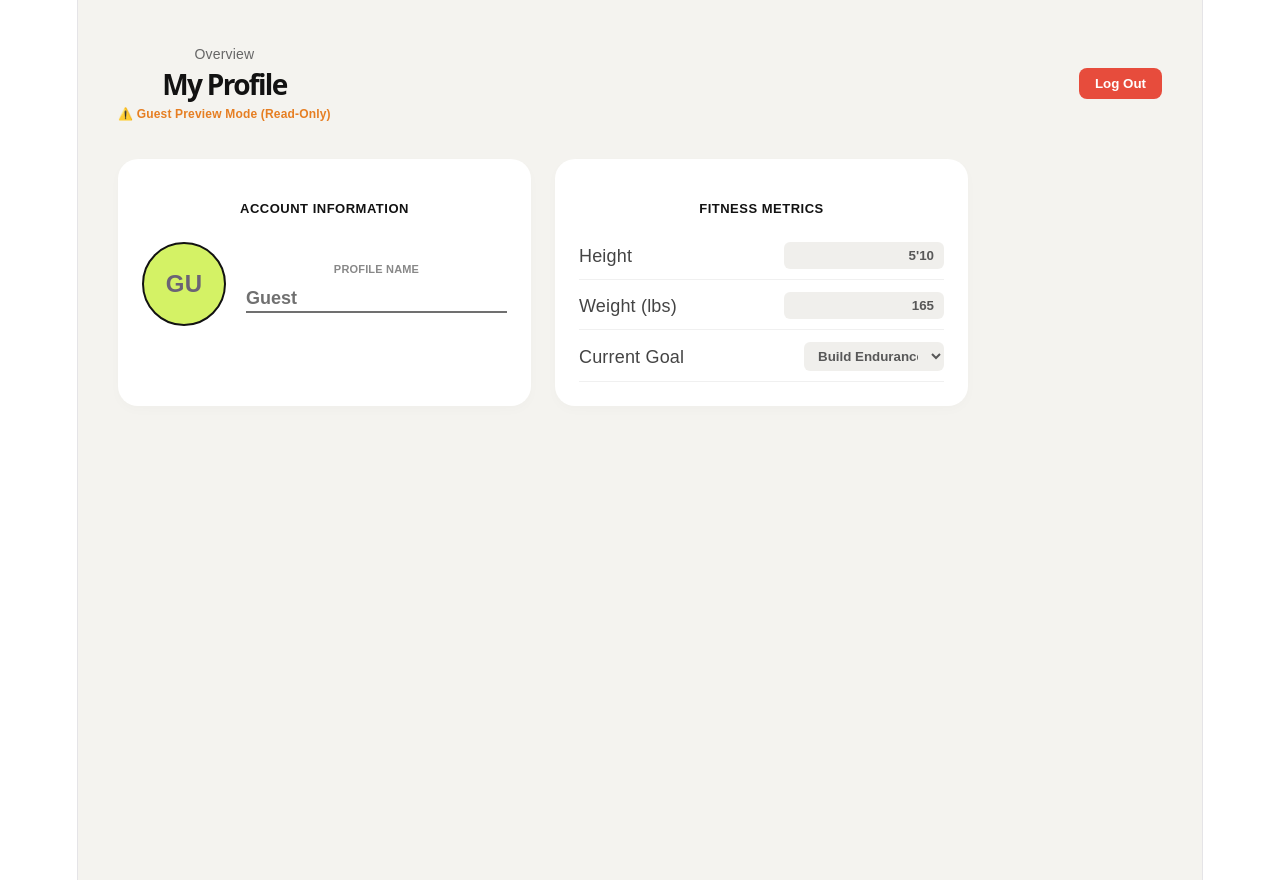
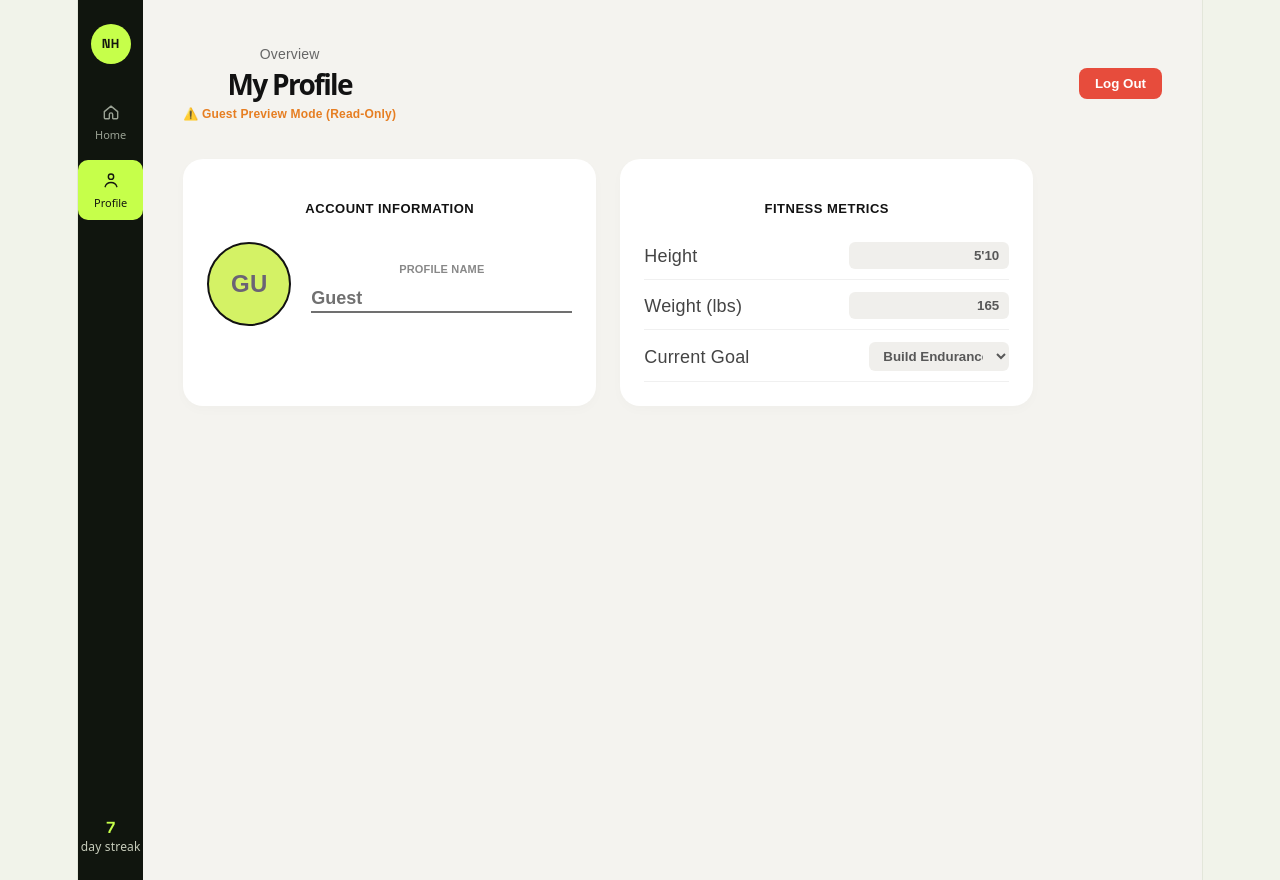
Before and after one commit to AlexV4981/Bobcat-fitness, a React app in the folder frontend/: page / in a window 1280 px wide. Both pictures are taken after a click on the button "Browse as Guest". Built offline with nearby package versions, Linux system fonts and the light colour scheme; the HTML template or start-up script is replaced by a standard one.

Commit message:
RZ-TFCRT-12-GUI-Login-Profile-Page I merged it with current home page

```diff
--- a/frontend/src/App.jsx
+++ b/frontend/src/App.jsx
@@ -1,4 +1,6 @@
 import { useState } from 'react';
+import HomePage from './HomePage';
+import Sidebar from './components/Sidebar';
 import LoginPage from './LoginPage';
 import ProfilePage from './ProfilePage';
 import './App.css';
@@ -16,6 +18,7 @@ export default function App() {
     goal: 'Build Endurance'
   });
 
+  const [page, setPage] = useState('profile');
   const [authError, setAuthError] = useState('');
   const handleLoginSubmit = (username, password, isRegistering) => {
     setAuthError('');
@@ -84,6 +87,7 @@ export default function App() {
     setUser(prev => ({ ...prev, [field]: value }));
   };
   const handleLogout = () => {
+    setPage('home');
     setUser({
       username: '',
       password: '',
@@ -105,8 +109,10 @@ export default function App() {
       />
     );
   }
+  if (page === 'profile') {
   return (
     <div style={{ display: 'flex', minHeight: '100vh', backgroundColor: '#121212' }}>
+      <Sidebar activePage="profile" onNavigate={setPage} />
       <ProfilePage
         user={user.username}
         isGuest={user.isGuest}
@@ -120,3 +126,12 @@ export default function App() {
     </div>
   );
 }
+
+  return (
+    <HomePage
+      userName={user.username}
+      onNavigate={setPage}
+      onLogout={handleLogout}
+    />
+  );
+}
--- a/frontend/src/HomePage.css
+++ b/frontend/src/HomePage.css
@@ -1,6 +1,6 @@
 @import url("https://fonts.googleapis.com/css2?family=Space+Grotesk:wght@500;600;700&family=Inter:wght@400;500;600;700&display=swap");
 
-.home {
+:root {
   --bg: #F1F3EA;
   --surface: #FFFFFF;
   --border: #E3E6DA;
@@ -22,7 +22,9 @@
   --radius-md: 14px;
   --radius-sm: 10px;
   --shadow-card: 0 1px 2px rgba(20, 23, 15, 0.04), 0 8px 24px rgba(20, 23, 15, 0.05);
+}
 
+.home {
   display: grid;
   grid-template-columns: 84px 1fr;
   min-height: 100vh;
--- a/frontend/src/HomePage.jsx
+++ b/frontend/src/HomePage.jsx
@@ -8,10 +8,10 @@ import { AtAGlance, BestThisWeek, DailyNutrition, FormReview, MySpotlight, PageH
  * owns its own mock data for now — see the "TODO(api)" comment at the top
  * of each file for where to wire in the real FastAPI endpoint.
  */
-export default function HomePage({ userName = "there" }) {
+export default function HomePage({ userName = "there", onNavigate, onLogout  }) {
   return (
     <div className="home">
-      <Sidebar />
+      <Sidebar onNavigate={onNavigate} onLogout={onLogout} />
 
       <main className="content">
         <PageHeader userName={userName} />
--- a/frontend/src/components/Sidebar.jsx
+++ b/frontend/src/components/Sidebar.jsx
@@ -1,4 +1,3 @@
-import { useState } from "react";
 import NavIcon from "./NavIcon";
 
 /**
@@ -16,22 +15,26 @@ import NavIcon from "./NavIcon";
  * Props: none.
  */
 
-const NAV_ITEMS = ["home", "workouts", "nutrition", "profile"];
+//const NAV_ITEMS = ["home", "workouts", "nutrition", "profile"];
 
-export default function Sidebar() {
-  // TODO(api): drive from GET /api/streak, and route changes instead of local state
-  const [activeNav, setActiveNav] = useState("home");
+// Only these have real pages so far; the rest are ignored for now
+const AVAILABLE_PAGES = ["home", "profile"];
+
+export default function Sidebar({ activePage = "home", onNavigate, onLogout }) {
+  const handleClick = (item) => {
+    if (AVAILABLE_PAGES.includes(item)) onNavigate?.(item);
+  };
 
   return (
     <aside className="sidebar">
       <div className="sidebar-avatar" aria-hidden="true">NH</div>
 
       <nav className="sidebar-nav">
-        {NAV_ITEMS.map((item) => (
+        {AVAILABLE_PAGES.map((item) => (
           <button
             key={item}
-            className={`sidebar-nav-item ${activeNav === item ? "is-active" : ""}`}
-            onClick={() => setActiveNav(item)}
+            className={`sidebar-nav-item ${activePage === item ? "is-active" : ""}`}
+            onClick={() => handleClick(item)}
             type="button"
           >
             <span className="sidebar-nav-icon"><NavIcon name={item} /></span>
```
